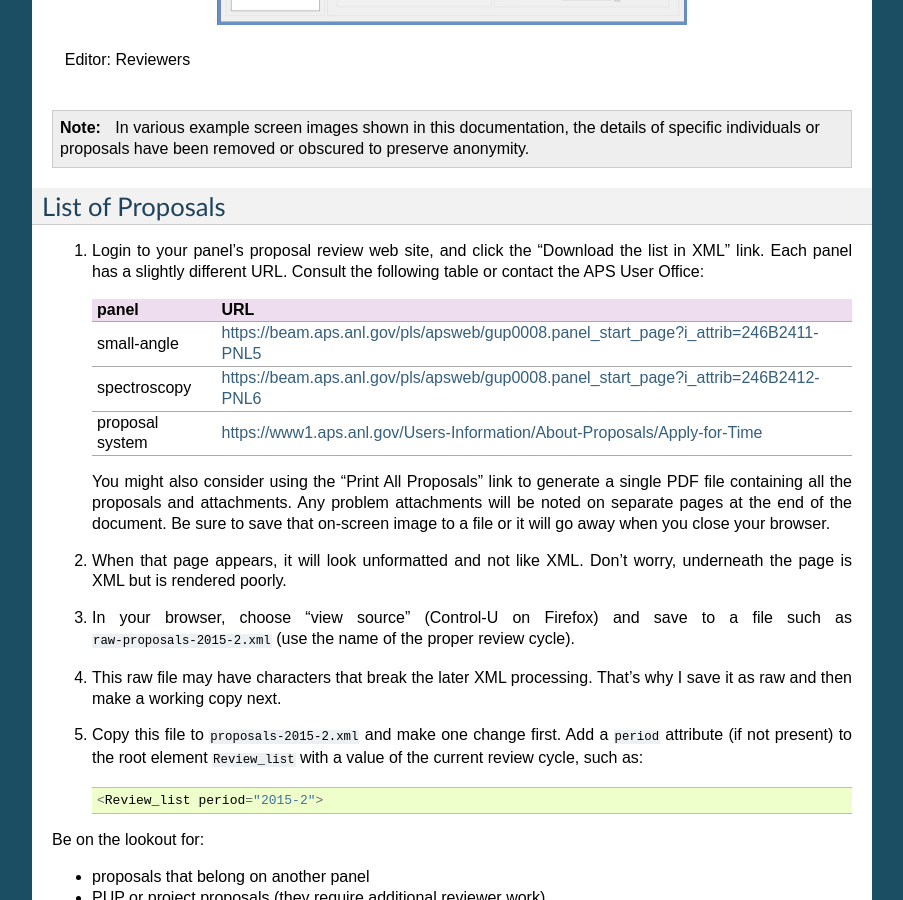
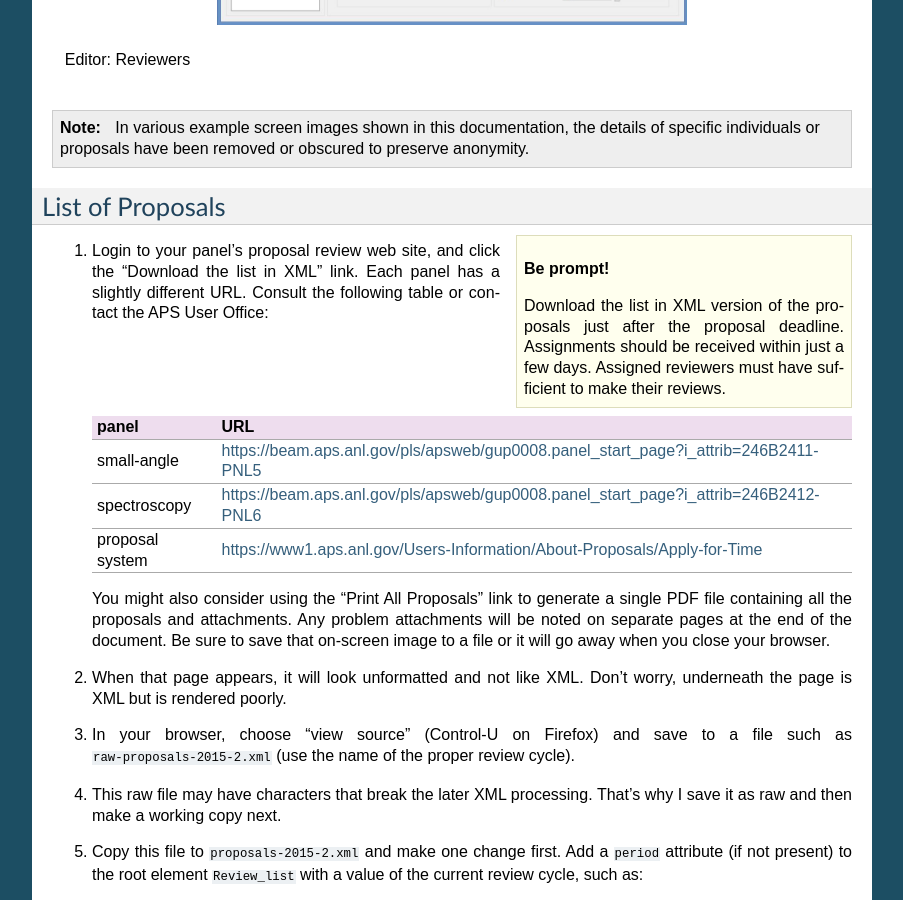
Before and after one commit to prjemian/assign_gup, a Sphinx documentation site: the page built from docs/source/instructions.rst, in a window 1280 px wide and 900 px high, scrolled down 1448 px. Shown: the whole window, without its empty margins (198-1101 px from the left). Built offline with Sphinx 7.4.7, drawn with Linux system fonts in a browser that asks for light colours.

Commit message:
refs #25 documentation language syntax

```diff
--- a/docs/source/instructions.rst
+++ b/docs/source/instructions.rst
@@ -74,6 +74,13 @@ List of Reviewers
 List of Proposals
 ~~~~~~~~~~~~~~~~~
 
+.. sidebar:: Be prompt!
+
+  Download the list in XML version of the proposals just after the proposal deadline.
+  Assignments should be received within just a few days.
+  Assigned reviewers must have sufficient to make their reviews.
+
+
 #. Login to your panel's proposal review web site,
    and click the "Download the list in XML" link.
    Each panel has a slightly different URL.
```
Also changed, not shown: other parts of docs/source/instructions.rst (+0 -6 lines).
